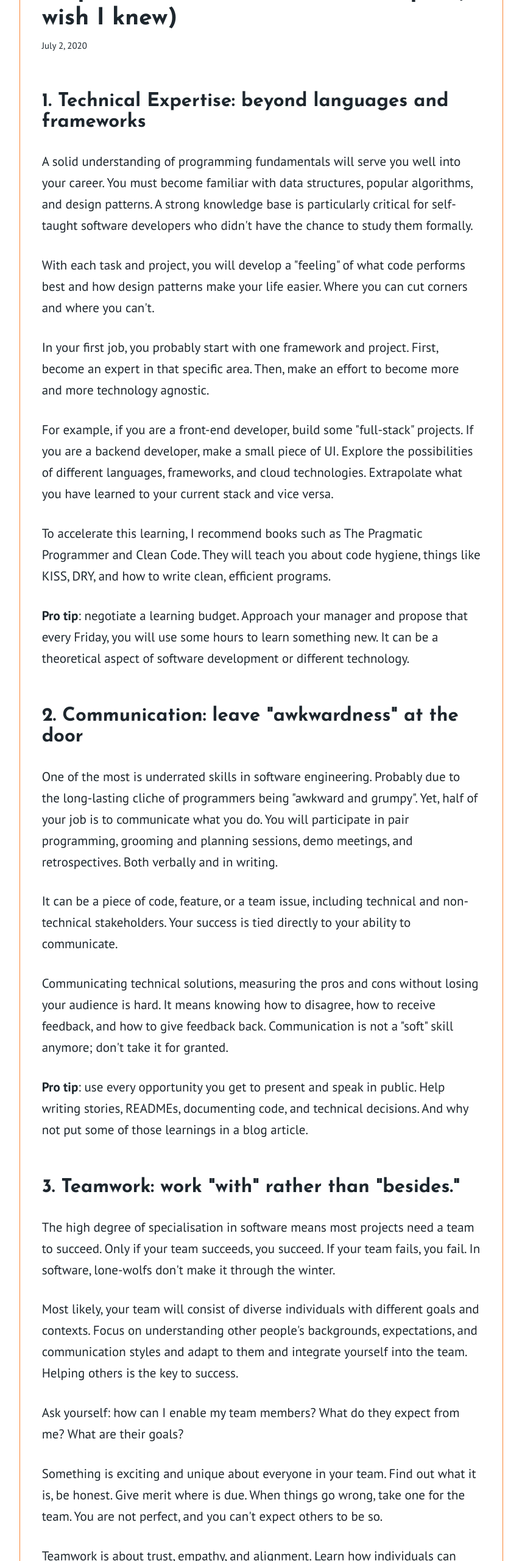
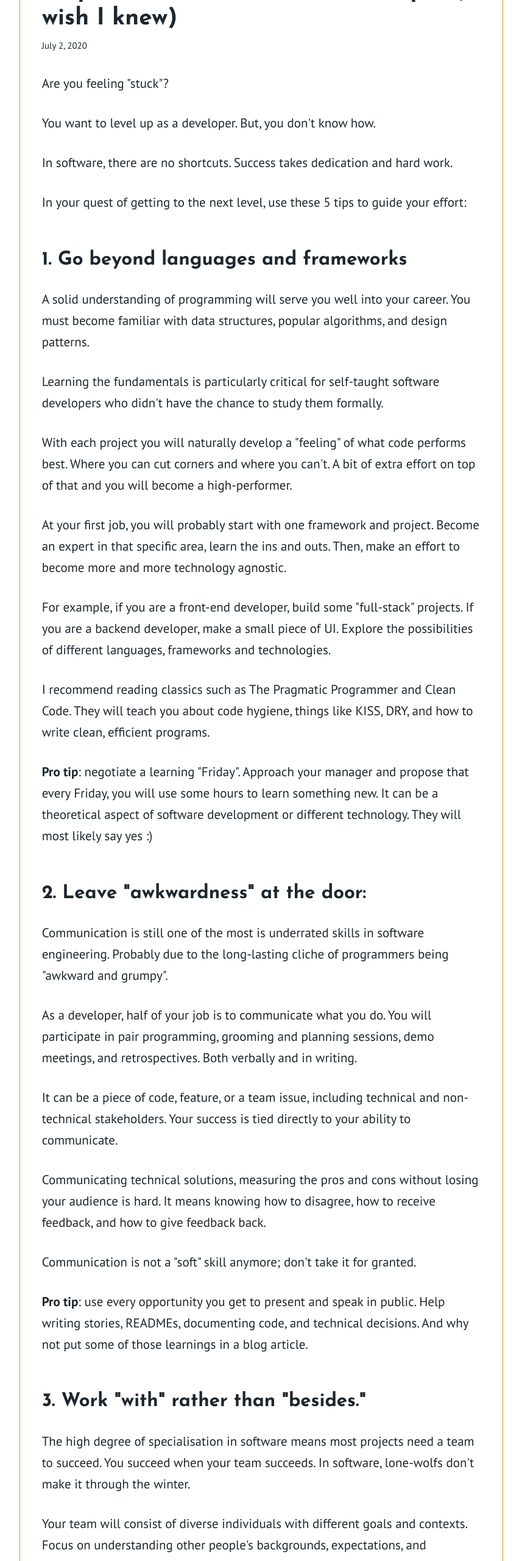
Before and after one commit to dragosgn/dragosgn, a Gatsby site: page /5-tips-for-getting-to-senior-developer-i-wish-i-knew/ in a window 1280 px wide. Shown: the part 220-2780 px from the top of the page at 61% size, without its empty margins (211-1068 px from the left). Built offline with nearby package versions, Linux system fonts and the light colour scheme; Gatsby itself is replaced by a stand-in of ours; some packages are replaced by stand-ins of ours.

Commit message:
Update Blog “5-tips-for-getting-to-senior-developer-i-wish-i-knew”

```diff
--- a/blog/5-tips-for-getting-to-senior-developer-i-wish-i-knew.md
+++ b/blog/5-tips-for-getting-to-senior-developer-i-wish-i-knew.md
@@ -6,49 +6,63 @@ description: >-
   Professional success in the world of software takes continuous dedication,
   time and effort.
 ---
-## 1. Technical Expertise: beyond languages and frameworks
+Are you feeling "stuck"?
 
-A solid understanding of programming fundamentals will serve you well into your career. You must become familiar with data structures, popular algorithms, and design patterns. A strong knowledge base is particularly critical for self-taught software developers who didn't have the chance to study them formally.
+You want to level up as a developer. But, you don't know how.
 
-With each task and project, you will develop a "feeling" of what code performs best and how design patterns make your life easier. Where you can cut corners and where you can't.
+In software, there are no shortcuts. Success takes dedication and hard work.
 
-In your first job, you probably start with one framework and project. First, become an expert in that specific area. Then, make an effort to become more and more technology agnostic.
+In your quest of getting to the next level, use these 5 tips to guide your effort:
 
-For example, if you are a front-end developer, build some "full-stack" projects. If you are a backend developer, make a small piece of UI. Explore the possibilities of different languages, frameworks, and cloud technologies. Extrapolate what you have learned to your current stack and vice versa.
+## 1. Go beyond languages and frameworks
 
-To accelerate this learning, I recommend books such as The Pragmatic Programmer and Clean Code. They will teach you about code hygiene, things like KISS, DRY, and how to write clean, efficient programs.
+A solid understanding of programming will serve you well into your career. You must become familiar with data structures, popular algorithms, and design patterns.
 
-**Pro tip**: negotiate a learning budget. Approach your manager and propose that every Friday, you will use some hours to learn something new. It can be a theoretical aspect of software development or different technology.
+Learning the fundamentals is particularly critical for self-taught software developers who didn't have the chance to study them formally.
 
-## 2. Communication: leave "awkwardness" at the door
+With each project you will naturally develop a "feeling" of what code performs best. Where you can cut corners and where you can't. A bit of extra effort on top of that and you will become a high-performer.
 
-One of the most is underrated skills in software engineering. Probably due to the long-lasting cliche of programmers being "awkward and grumpy". Yet, half of your job is to communicate what you do. You will participate in pair programming, grooming and planning sessions, demo meetings, and retrospectives. Both verbally and in writing.
+At your first job, you will probably start with one framework and project. Become an expert in that specific area, learn the ins and outs. Then, make an effort to become more and more technology agnostic.
+
+For example, if you are a front-end developer, build some "full-stack" projects. If you are a backend developer, make a small piece of UI. Explore the possibilities of different languages, frameworks and technologies.
+
+I recommend reading classics such as The Pragmatic Programmer and Clean Code. They will teach you about code hygiene, things like KISS, DRY, and how to write clean, efficient programs.
+
+**Pro tip**: negotiate a learning "Friday". Approach your manager and propose that every Friday, you will use some hours to learn something new. It can be a theoretical aspect of software development or different technology. They will most likely say yes :)
+
+## 2. Leave "awkwardness" at the door:
+
+Communication is still one of the most is underrated skills in software engineering. Probably due to the long-lasting cliche of programmers being "awkward and grumpy".
+
+As a developer, half of your job is to communicate what you do. You will participate in pair programming, grooming and planning sessions, demo meetings, and retrospectives. Both verbally and in writing.
 
 It can be a piece of code, feature, or a team issue, including technical and non-technical stakeholders. Your success is tied directly to your ability to communicate.
 
-Communicating technical solutions, measuring the pros and cons without losing your audience is hard. It means knowing how to disagree, how to receive feedback, and how to give feedback back. Communication is not a "soft" skill anymore; don't take it for granted.
+Communicating technical solutions, measuring the pros and cons without losing your audience is hard. It means knowing how to disagree, how to receive feedback, and how to give feedback back.
+
+Communication is not a "soft" skill anymore; don't take it for granted.
 
 **Pro tip**: use every opportunity you get to present and speak in public. Help writing stories, READMEs, documenting code, and technical decisions. And why not put some of those learnings in a blog article.
 
-## 3. Teamwork: work "with" rather than "besides."
+## 3. Work "with" rather than "besides."
 
-The high degree of specialisation in software means most projects need a team to succeed. Only if your team succeeds, you succeed. If your team fails, you fail. In software, lone-wolfs don't make it through the winter.
+The high degree of specialisation in software means most projects need a team to succeed. You succeed when your team succeeds. In software, lone-wolfs don't make it through the winter.
 
-Most likely, your team will consist of diverse individuals with different goals and contexts. Focus on understanding other people's backgrounds, expectations, and communication styles and adapt to them and integrate yourself into the team. Helping others is the key to success.
+Your team will consist of diverse individuals with different goals and contexts. Focus on understanding other people's backgrounds, expectations, and communication styles. Adapt to them and integrate yourself into the team.
 
 Ask yourself: how can I enable my team members? What do they expect from me? What are their goals?
 
-Something is exciting and unique about everyone in your team. Find out what it is, be honest. Give merit where is due. When things go wrong, take one for the team. You are not perfect, and you can't expect others to be so.
+Get to know your colleagues at a personal level. Something is exciting and unique about every individual. Find out what it is, be empathetic and geniue.
+
+There is no I in team. Give merit where is due. When things go wrong, take one for the team. You are not perfect, and you can't expect others to be so.
 
 Teamwork is about trust, empathy, and alignment. Learn how individuals can enable each other, working "with" and not "besides" to deliver on a higher level.
-
-I must admit it. It took me a while to understand that there is no I in team.
 
 **Pro tip**: change your mindset when it comes to teamwork. It is not about you anymore. I recommend "The 5 Dysfunctions of a team" and "Tribal Leadership".
 
 ## 4. Network: who knows about you.
 
-Network means people that know about you, people that trust you. After working so hard on improving your skills, doing a great job, and helping others, it would be a pity not to give visibility to all the hard work.
+Network means people that know about you and people that trust you. You worked so hard on improving your skills, and helping others. It would be a pity not to give visibility to all the hard work.
 
 Developers are awkward, and "networking" in the traditional way is drowning. Yet, give it a shot. The best opportunities I've got came through my network. And not only that.
 
@@ -58,7 +72,7 @@ Start helping others out, and good things will happen.
 
 You can also do that by trying to have lunch every week with someone you admire. In COVID-19 times, it is easier than ever as everyone is willing to help, and distance is no longer a barrier.
 
-**Pro tip**: start creating connections now. Connect with like-minded developers that care about their professional image. Use Twitter, GitHub, Medium, LinkedIn. Get involved in the community and always give more than you take.
+**Pro tip:** start creating connections now. Connect with like-minded developers that care about their professional image. Use Twitter, GitHub, Medium, LinkedIn. Get involved in the community and always give more than you take.
 
 ## 5. Balance: consistency over time
 
@@ -66,10 +80,10 @@ I've been struggling to find balance ever since starting, and I've burned out mo
 
 It is easy to throw yourself at things, whether it is finishing a project or learning a new technology, or even writing an article. Yet, as stress accumulates, it will damage both your career and personal life.
 
-Exercise, nutrition, and a well-deserved break from time to time will keep you going in the long run.
+Exercise, nutrition, and a well-deserved break from time to time will keep you going in the long run. Listen to your body and take a break from time to time. You are in for the long-game.
 
-**Pro tip**: know thy self. Understand how you perform the best. Learn time management techniques. Listen to your body and take a break from time to time. You are in for the long-game.
+Pro tip: know thy self. Understand how you perform the best. Learn time management techniques. Create a weekly sports routine and stick to it.
 
-## Closing up
+### Closing up
 
 Success in software is a mindset and a habit. Curiosity, continuous learning, and a passion for discovery are your fuel in such a fast-paced industry.
```
